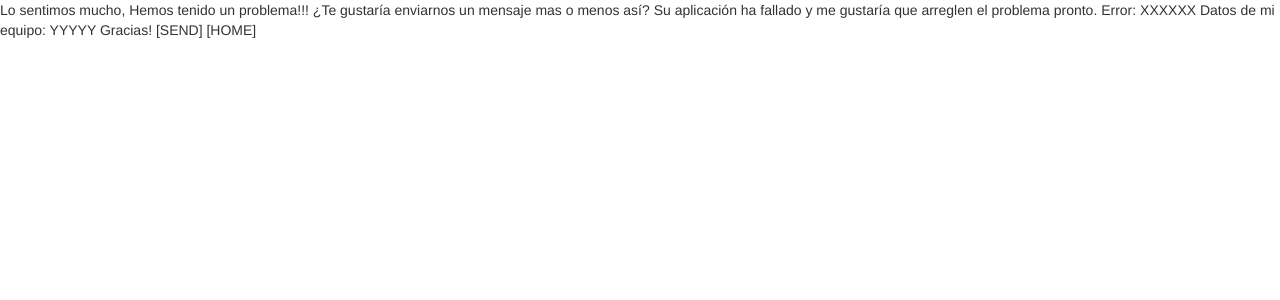
After one commit to rodrigorila/Qontasim, a Flask app: template templates/problem_report.html in a window 1280 px wide. The commit adds this page. Shown: the top 300 px of the page. Run offline with Flask 2, Linux system fonts and the light colour scheme; the template is opened without the code that fills it, so the values that code supplies are empty; parts of the project's set-up code (start-up, migrations or seed data) failed here and were passed over; some libraries are stand-ins or nearby versions.

Commit message:
Minor changes and bug fixes

```diff
--- a/main.py
+++ b/main.py
@@ -6,7 +6,6 @@ from configuration import Configuration
 
 config = Configuration('config.xml')
 print('Connection string: {}'.format(config.connection_string))
-
 
 # App config.
 # DEBUG = True
@@ -57,13 +56,18 @@ def update_reservation():
     fecha = request.form.get('Fecha', None)
     hora = request.form.get('Hora', None)
     notes = request.form.get('Notas', None)
+    id = request.form.get('ID', None)
 
-    if request.form.action is "add":
+    if id:
         Reservas.update_reservation(nombre, telefono, fecha, hora, notes)
+    else:
+        Reservas.update_reservation(nombre, telefono, fecha, hora, notes, id)
 
-    if request.form.action is "edit":
-        id = request.form.get('ID', None)
-        Reservas.update_reservation(nombre, telefono, fecha, hora, notes, id)
+    #TODO: Use problem_report.html to report any errors maybe using a
+    #      render_template('problem_report.html', params.... ), 404
+
+
+
 
     return make_response ("updated", 200)
 
--- a/static/base_script.js
+++ b/static/base_script.js
@@ -27,7 +27,8 @@ function offset_date_from_today_as_string(days_from_today){
 
     d.setDate(d.getDate() + days_from_today);
 
-    return d.toDateString();
+    // fixed
+    return "{0}".format(d.toDateString());
 };
 
 function offset_date_as_string(date_string, days_offset){
@@ -38,7 +39,7 @@ function offset_date_as_string(date_string, days_offset){
 
     var d = new Date(ms);
 
-    d.setDate(d.getDate() + days_offset);
+    d.setDays(d.getDays() + days_offset);
 
     return d.toDateString();
 };
--- /dev/null
+++ b/templates/problem_report.html
@@ -0,0 +1,30 @@
+{% extends "base_page.html" %}
+
+{% block content %}
+    <p>
+
+        Lo sentimos mucho, Hemos tenido un problema!!!
+
+
+                ¿Te gustaría enviarnos un mensaje mas o menos así?
+
+
+                Su aplicación ha fallado y me gustaría que arreglen el problema pronto.
+
+                Error: XXXXXX
+
+                Datos de mi equipo: YYYYY
+
+
+                Gracias!
+
+                [SEND]
+
+
+        [HOME]
+    </p>
+{% endblock %}
+
+{% block scripts %}
+    {{super()}}
+{% endblock %}
--- a/templates/reservations.html
+++ b/templates/reservations.html
@@ -31,7 +31,9 @@
 
 {% block scripts %}
     {{super()}}
+
     <script src="{{ url_for('static', filename='reservation.js') }}"></script>
+
     <script>
     var table_loaded = false;
 
```
Also changed, not shown: templates/reservation.html (+12 -0 lines). Lines whose indentation alone changed are shown as unchanged.
